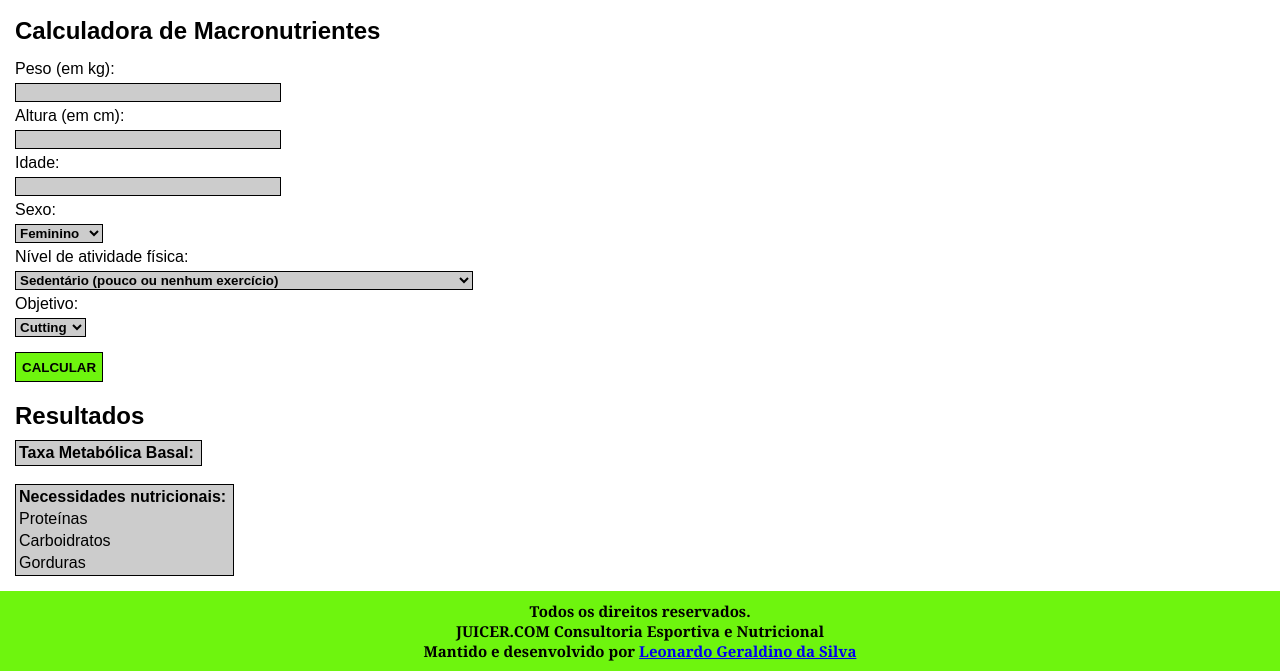
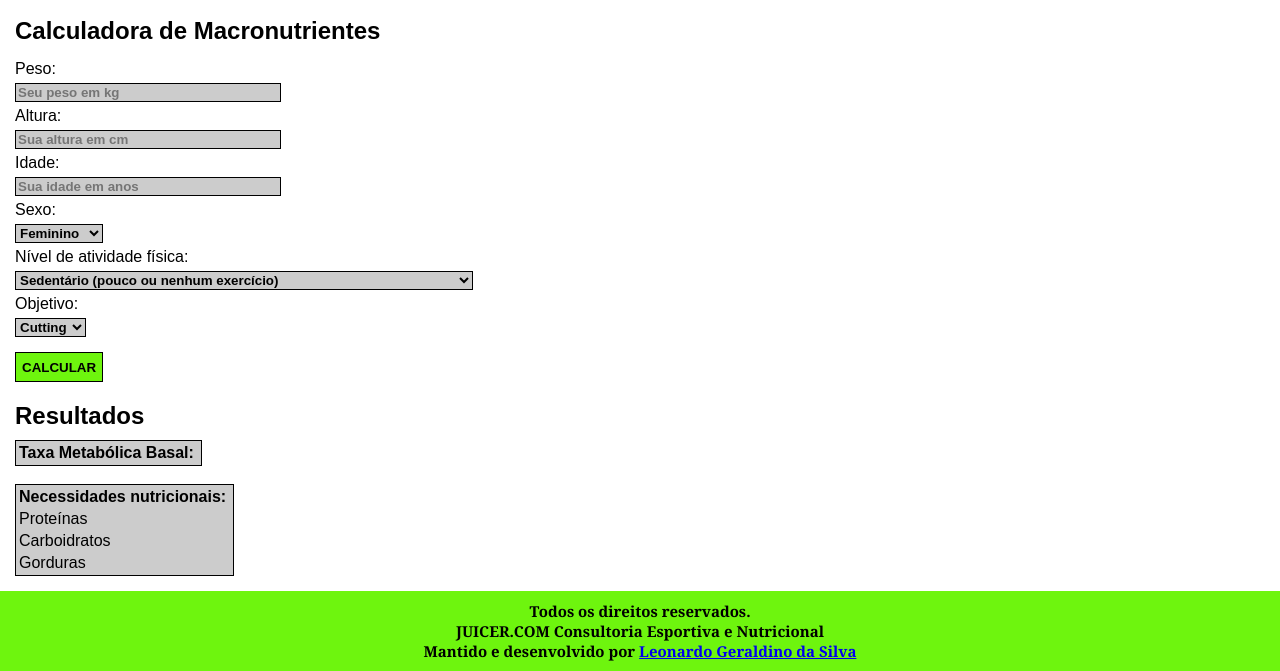
Before and after one commit to leoGeraldino/diet_calculator, a plain HTML site: page juicer.html in a window 1280 px wide. Shown: the part 199-870 px from the top of the page. Drawn offline with Linux system fonts and the light colour scheme.

Commit message:
Placeholder inserido

```diff
--- a/juicer.html
+++ b/juicer.html
@@ -15,12 +15,12 @@
         </header>
         <section id="calculadoraCalorias">
             <h2>Calculadora de Macronutrientes</h2>
-            <label for="peso">Peso (em kg):</label>
-            <input type="text" id="peso" size="30" maxlength="3" required/><br>
-            <label for="altura">Altura (em cm):</label>
-            <input type="text" id="altura" size="30" maxlength="3" required/><br>
+            <label for="peso">Peso:</label>
+            <input type="text" id="peso" size="30" maxlength="3" placeholder="Seu peso em kg" required/><br>
+            <label for="altura">Altura:</label>
+            <input type="text" id="altura" size="30" maxlength="3" placeholder="Sua altura em cm" required/><br>
             <label for="idade">Idade:</label>
-            <input type="text" id="idade" size="30" maxlength="3" required/><br>
+            <input type="text" id="idade" size="30" maxlength="3" placeholder="Sua idade em anos" required/><br>
             <label for="sexo">Sexo:</label>
             <select id="sexo" name="sexo" required>
                 <option value="feminino">Feminino</option>
```
